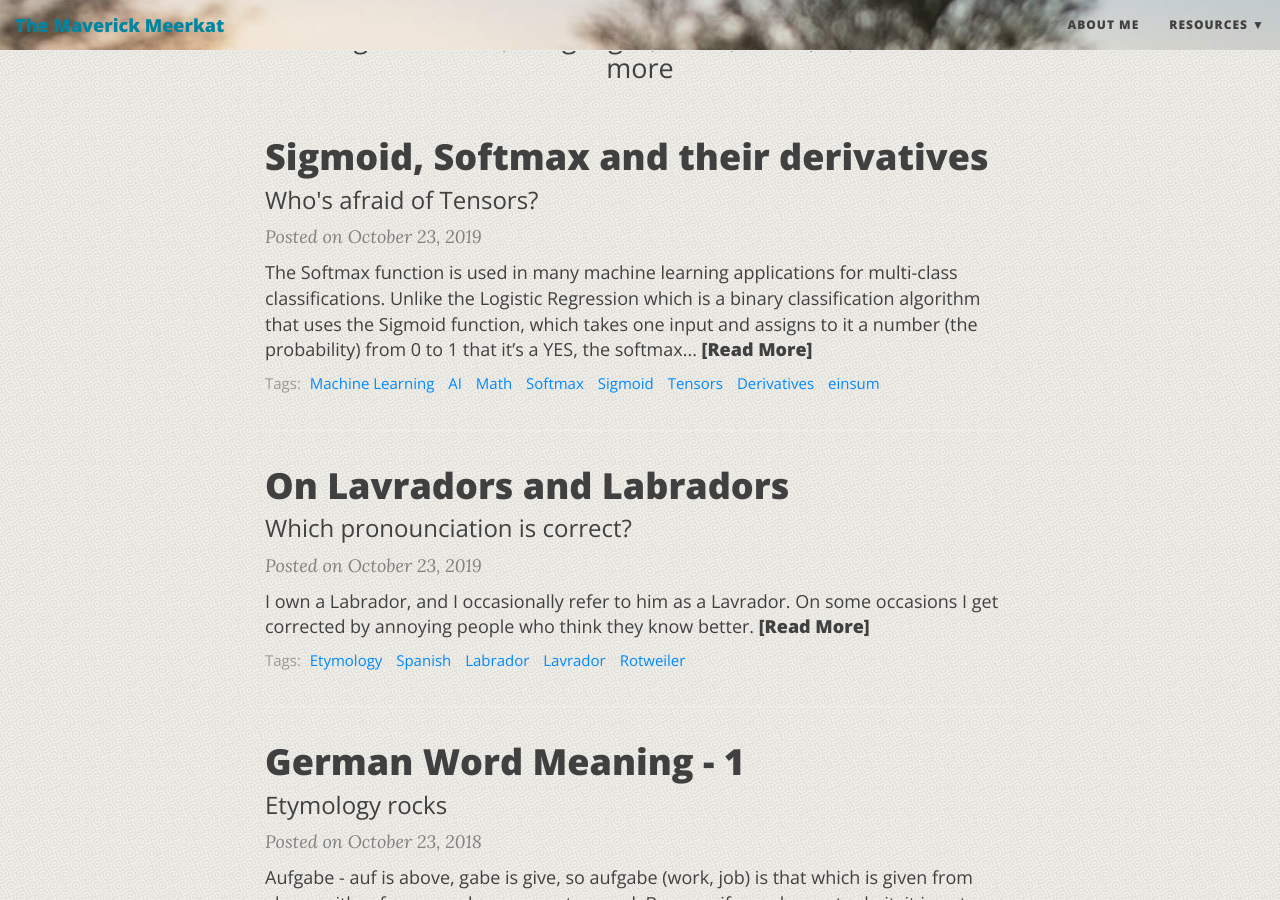
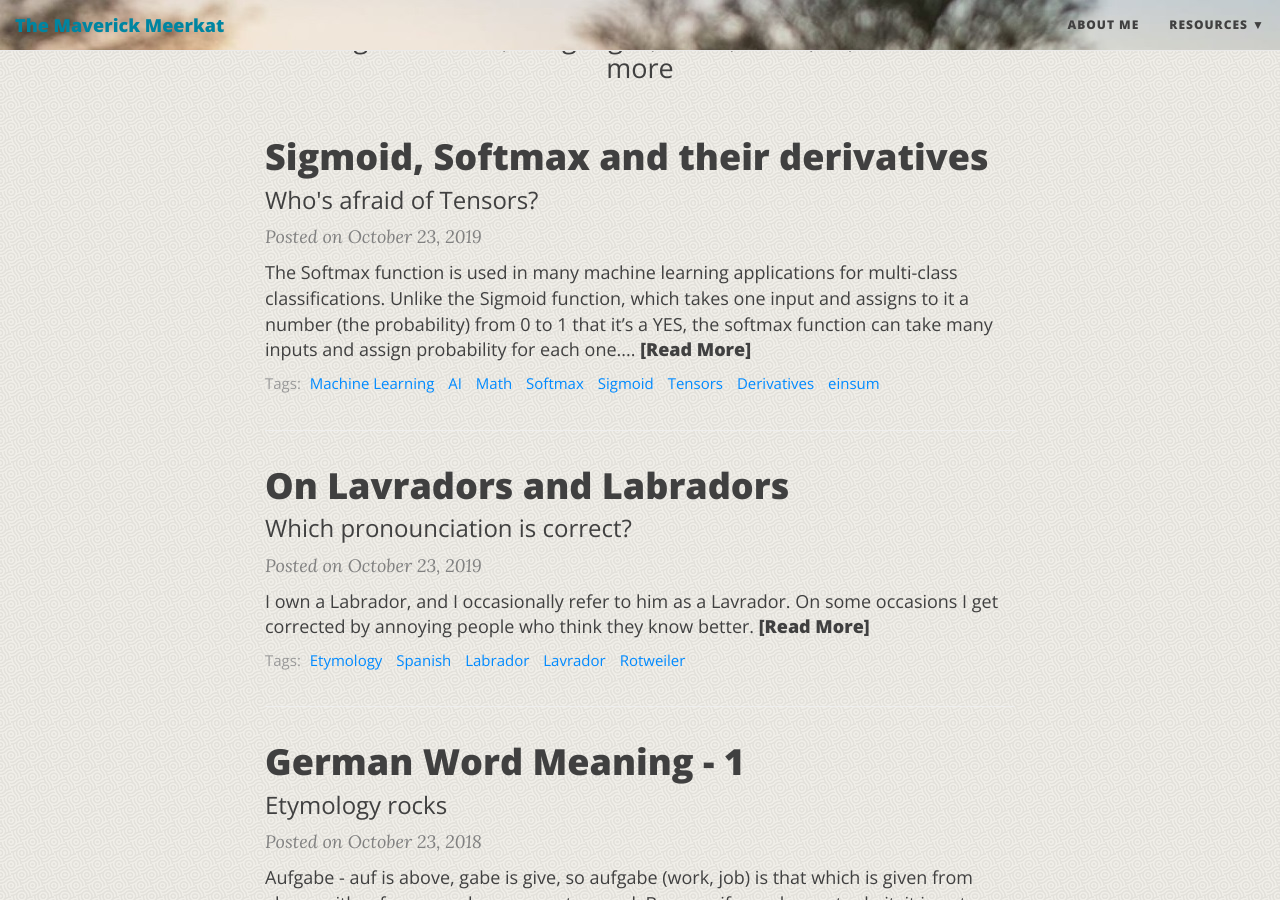
Before and after one commit to MaverickMeerkat/MaverickMeerkat.github.io, a Jekyll site: the page built from index.html, in a window 1280 px wide and 900 px high, scrolled down 317 px. Built offline with Jekyll 4.4.1, drawn with Linux system fonts in a browser that asks for light colours; nearby versions of some CDN libraries; the list of posts is cut into pages by our own code.

Commit message:
Softmax article small correction

```diff
--- a/_posts/2019-10-23-Softmax.md
+++ b/_posts/2019-10-23-Softmax.md
@@ -6,11 +6,11 @@
 comments: true
 ---
 
-The **Softmax** function is used in many machine learning applications for multi-class classifications. Unlike the Logistic Regression which is a binary classification algorithm that uses the **Sigmoid** function, which takes one input and assigns to it a number (the probability) from 0 to 1 that it's a YES, the softmax function can take many inputs and assign probability for each one.
+The **Softmax** function is used in many machine learning applications for multi-class classifications. Unlike the **Sigmoid** function, which takes one input and assigns to it a number (the probability) from 0 to 1 that it's a YES, the softmax function can take many inputs and assign probability for each one. Both can be used, for example, by **Logistic Regression** or **Neural Networks** - either for binary or multiclass classification.
 
 Softmax got it's name from being a "soft" max (or better - argmax) function. I.e. unlike a regular argmax function, which will assign 1 to the maximum element in an array/list, and 0 for the rest, the softmax will assign a high value to the maximum number, but will keep some values for the rest, according to their value. As Wikipedia says it: it "normalizes it into a probability distribution".
 
-In a sense, using one softmax is equivalent to using multiple sigmoids in a "One vs. All" manner, i.e. having C sigmoids (when C is the number of classes) and interpreting every sigmoid to be the probability of being in that specific class or not, and taking the max probability. A big advantage of using multiple binary classifications (i.e. Sigmoids) over a single multiclass classification (i.e. Softmax) - is that if your softmax is too large (e.g. if you are using a one-hot word embedding of a dictionary size of 10K or more) - it can be inefficient to train it. What you can do instead is take a small part of your training-set and use it to train only a small part of your sigmoids. This is the main idea behind [Negative Sampling](https://papers.nips.cc/paper/5021-distributed-representations-of-words-and-phrases-and-their-compositionality.pdf).
+In a sense, using one softmax is equivalent to using multiple sigmoids in a "One vs. All" manner, i.e. having C sigmoids (when C is the number of classes) and interpreting every sigmoid to be the probability of being in that specific class or not, and taking the max probability. One can view softmax as a generalization of the sigmoid and binary classification. A big advantage of using multiple binary classifications (i.e. Sigmoids) over a single multiclass classification (i.e. Softmax) - is that if your softmax is too large (e.g. if you are using a one-hot word embedding of a dictionary size of 10K or more) - it can be inefficient to train it. What you can do instead is take a small part of your training-set and use it to train only a small part of your sigmoids. This is the main idea behind [Negative Sampling](https://papers.nips.cc/paper/5021-distributed-representations-of-words-and-phrases-and-their-compositionality.pdf).
 
 So Softmax and Sigmoids are similar in concept, but they are also different in practice. And since we are all practical people, let us dig a bit deeper.
 
```
